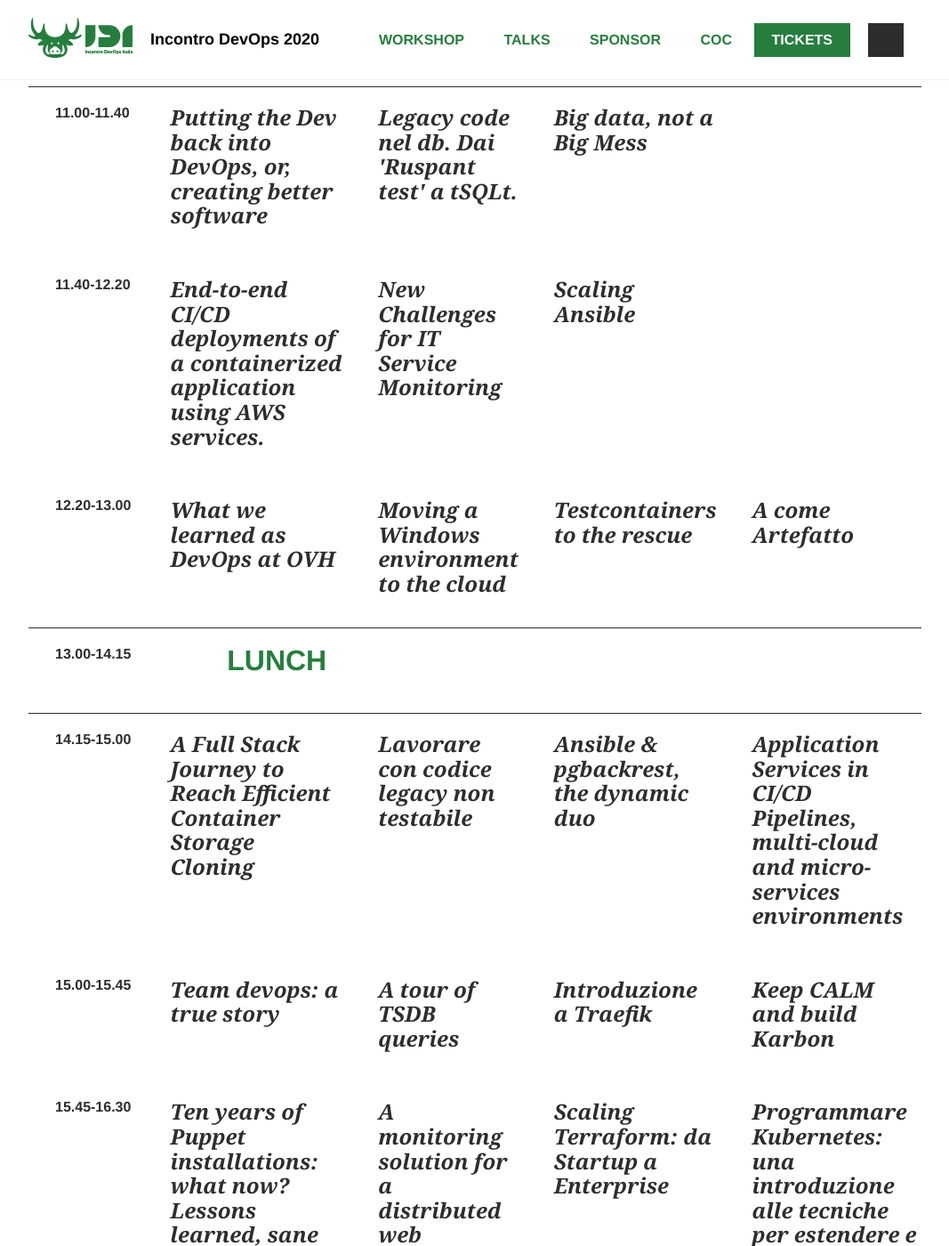
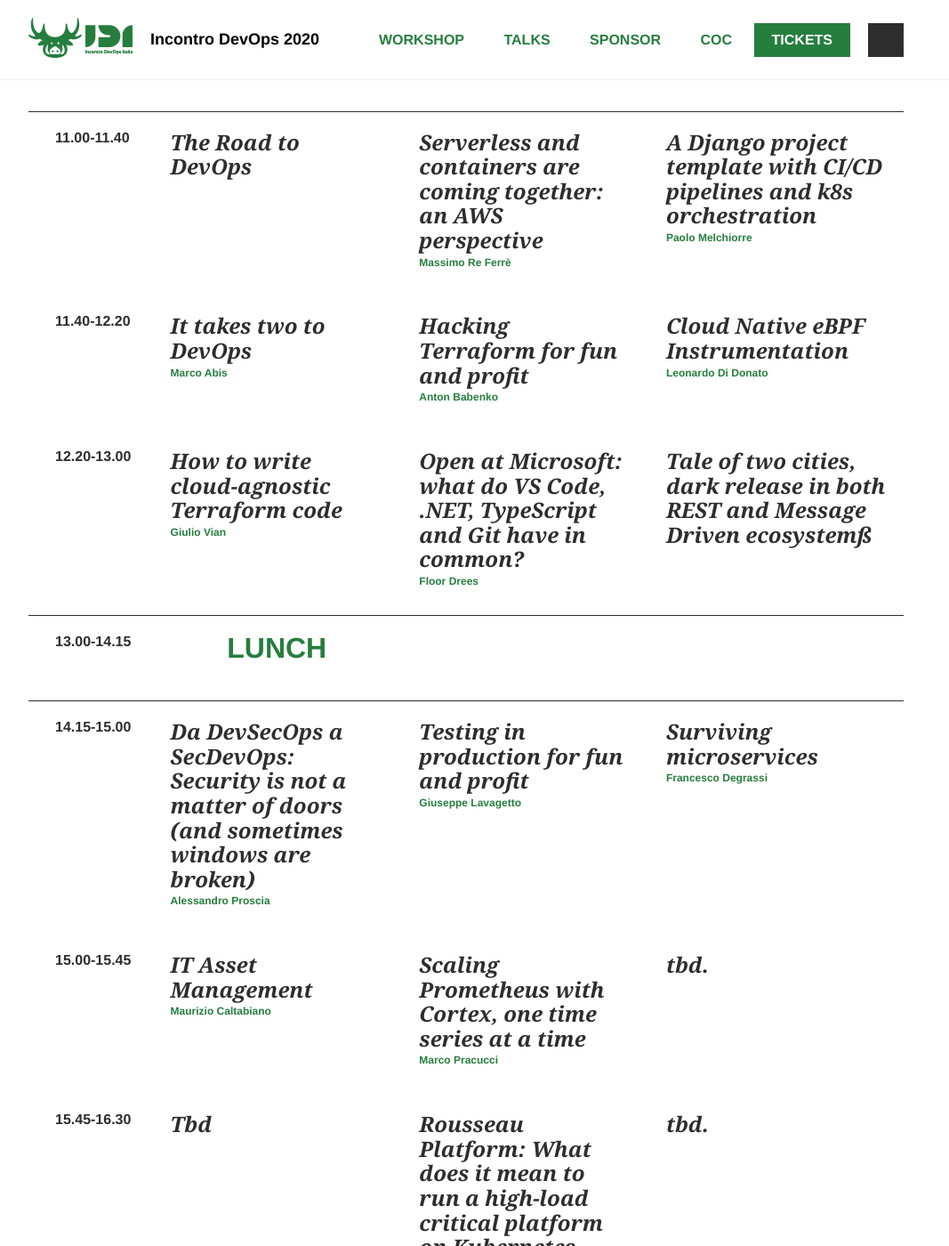
Before and after one commit to giuliatosato/2020.incontrodevops.it, a Jekyll site: the page built from schedule.html, in a window 1280 px wide and 1400 px high, scrolled down 698 px. Shown: the whole window at 89% size, without its empty margins (116-1183 px from the left). Built offline with Jekyll 4.4.1, drawn with Linux system fonts in a browser that asks for light colours; some web fonts are replaced; comment, search, counter and statistics services are not loaded; some of the changed text lies outside the part shown.

Commit message:
schedule

```diff
--- a/schedule.html
+++ b/schedule.html
@@ -4,124 +4,117 @@
 
 <div class="limit limit--top-margin">
 
-  {% include schedule/intro.html date='8 Marzo' %}
+  {% include schedule/intro.html date='6 Marzo' %}
 
-  <div class="schedule" data-dates="03-08">
+  <div class="schedule" data-dates="03-06">
     <table class="schedule__table">
       <thead>
-        {% include schedule/header.html tracks='4' %}
+        {% include schedule/header.html tracks='3' %}
       </thead>
       <tbody>
         {% include schedule/event.html time='9.00-9.30' title='Check-in' fill='true' %}
         {% include schedule/event.html time='9.30-9.40' title='Presentazione' fill='true' %}
-        {% include schedule/talk.html time='9.45-10.40' title='Microservices: when, why and how? Lessons learned at Wikimedia' fill='true' keynote='true' %}
+        {% include schedule/talk.html time='9.45-10.40' title='Inside Hotel California: how the Internet giants dominate through culture and technology' fill='true' keynote='true' %}
         {% include schedule/pause.html time='10.40-11.00' title='Coffee break' icon="coffee" fill='true' %}
 
         <tr>
-          {% include schedule/talk.html time='11.00-11.40' title='Putting the Dev back into DevOps, or, creating better software' %}
-          {% include schedule/talk.html title='Legacy code nel db. Dai \'Ruspant test\' a tSQLt.' %}
-          {% include schedule/talk.html title='Big data, not a Big Mess' %}
+          {% include schedule/talk.html time='11.00-11.40' title='The Road to DevOps' %}
+          {% include schedule/talk.html title='Serverless and containers are coming together: an AWS perspective' %}
+          {% include schedule/talk.html title='A Django project template with CI/CD pipelines and k8s orchestration' %}
         </tr>
 
         <tr>
-          {% include schedule/talk.html time='11.40-12.20' title='End-to-end CI/CD deployments of a containerized application using AWS services.' %}
-          {% include schedule/talk.html title='New Challenges for IT Service Monitoring' %}
-          {% include schedule/talk.html title='Scaling Ansible' %}
+          {% include schedule/talk.html time='11.40-12.20' title='It takes two to DevOps' %}
+          {% include schedule/talk.html title='Hacking Terraform for fun and profit' %}
+          {% include schedule/talk.html title='Cloud Native eBPF Instrumentation' %}
         </tr>
 
         <tr>
-          {% include schedule/talk.html time='12.20-13.00' title='What we learned as DevOps at OVH' %}
-          {% include schedule/talk.html title='Moving a Windows environment to the cloud' %}
-          {% include schedule/talk.html title='Testcontainers to the rescue' %}
-          {% include schedule/talk.html title='A come Artefatto' sponsor='true' %}
+          {% include schedule/talk.html time='12.20-13.00' title='How to write cloud-agnostic Terraform code' %}
+          {% include schedule/talk.html title='Open at Microsoft: what do VS Code, .NET, TypeScript and Git have in common?' %}
+          {% include schedule/talk.html title='Tale of two cities, dark release in both REST and Message Driven ecosystemß' %}
         </tr>
 
         {% include schedule/pause.html time='13.00-14.15' title='Lunch' icon="food" fill='true' %}
 
         <tr>
-          {% include schedule/talk.html  time='14.15-15.00' title='A Full Stack Journey to Reach Efficient Container Storage Cloning' %}
-          {% include schedule/talk.html  title='Lavorare con codice legacy non testabile' %}
-          {% include schedule/talk.html  title='Ansible & pgbackrest, the dynamic duo' %}
-          {% include schedule/talk.html  title='Application Services in CI/CD Pipelines, multi-cloud and micro-services environments' sponsor='true' %}
+          {% include schedule/talk.html  time='14.15-15.00' title='Da DevSecOps a SecDevOps: Security is not a matter of doors (and sometimes windows are broken)' %}
+          {% include schedule/talk.html  title='Testing in production for fun and profit' %}
+          {% include schedule/talk.html  title='Surviving microservices' %}
         </tr>
 
         <tr>
-          {% include schedule/talk.html  time='15.00-15.45' title='Team devops: a true story' %}
-          {% include schedule/talk.html  title='A tour of TSDB queries' %}
-          {% include schedule/talk.html  title='Introduzione a Traefik' %}
-          {% include schedule/talk.html  title='Keep CALM and build Karbon' sponsor='true' %}
+          {% include schedule/talk.html  time='15.00-15.45' title='IT Asset Management' %}
+          {% include schedule/talk.html  title='Scaling Prometheus with Cortex, one time series at a time' %}
+          {% include schedule/talk.html  title='tbd.' %}
         </tr>
 
         <tr>
-          {% include schedule/talk.html time='15.45-16.30' title='Ten years of Puppet installations: what now? Lessons learned, sane suggestions, outlook for the future' %}
-          {% include schedule/talk.html title='A monitoring solution for a distributed web application' %}
-          {% include schedule/talk.html title='Scaling Terraform: da Startup a Enterprise' %}
-          {% include schedule/talk.html title='Programmare Kubernetes: una introduzione alle tecniche per estendere e personalizzare la piattaforma.'  %}
+          {% include schedule/talk.html time='15.45-16.30' title='Tbd' %}
+          {% include schedule/talk.html title='Rousseau Platform: What does it mean to run a high-load critical platform on Kubernetes, while half of the country and national tv is watching you' %}
+          {% include schedule/talk.html title='tbd.' %}
         </tr>
 
         <tr>
-          {% include schedule/talk.html time='16.30-17.15' title='Managing incidents in microservices' %}
-          {% include schedule/talk.html title='Making serverless with servers: offering managed services in the datacenter' %}
-          {% include schedule/talk.html title='eBPF powered Distributed Kubernetes performance analysis' %}
+          {% include schedule/talk.html time='16.30-17.15' title='tbd.' %}
+          {% include schedule/talk.html title='tbd.' %}
+          {% include schedule/talk.html title='Write your own Kubernetes Operator using Ansible' %}
         </tr>
 
         <tr>
-          {% include schedule/talk.html time='17.15-18.00' title='Cloud from outer space Cronache di un sistema in trasformazione' %}
-          {% include schedule/talk.html title='Le 7 sfide da affrontare nella migrazione da monolite a miniservizi' %}
-          {% include schedule/talk.html title='The curious case of Jupyter notebooks as runbooks' %}
+          {% include schedule/talk.html time='17.15-18.00' title='tbd' %}
+          {% include schedule/talk.html title='tbd' %}
+          {% include schedule/talk.html title='tbd' %}
         </tr>
 
       </tbody>
     </table>
   </div>
 
-  <div class="schedule schedule--mobile" data-dates="03-08">
+  <div class="schedule schedule--mobile" data-dates="03-06">
     <table class="schedule__table">
       <thead>
       {% include schedule/header.html track='1' %}
       </thead>
       <tbody>
+
         {% include schedule/event.html time='9.00-9.30' title='Check-in' fill='true' %}
         {% include schedule/event.html time='9.30-9.40' title='Presentazione' fill='true' %}
-
-      <tr>
-        {% include schedule/talk.html time='9.45-10.40' title='Microservices: when, why and how? Lessons learned at Wikimedia' keynote='true' %}
-      </tr>
-
+        {% include schedule/talk.html time='9.45-10.40' title='Inside Hotel California: how the Internet giants dominate through culture and technology' fill='true' keynote='true' %}
         {% include schedule/pause.html time='10.40-11.00' title='Coffee break' icon="coffee" fill='true' %}
 
         <tr>
-        {% include schedule/talk.html time='11.00-11.40' title='Putting the Dev back into DevOps, or, creating better software' %}
+          {% include schedule/talk.html time='11.00-11.40' title='The Road to DevOps' %}
         </tr>
 
         <tr>
-        {% include schedule/talk.html time='11.40-12.20' title='End-to-end CI/CD deployments of a containerized application using AWS services.' %}
+          {% include schedule/talk.html time='11.40-12.20' title='It takes two to DevOps' %}
         </tr>
 
         <tr>
-        {% include schedule/talk.html time='12.20-13.00' title='What we learned as DevOps at OVH' %}
+          {% include schedule/talk.html time='12.20-13.00' title='How to write cloud-agnostic Terraform code' %}
         </tr>
 
         {% include schedule/pause.html time='13.00-14.15' title='Lunch' icon="food" fill='true' %}
 
         <tr>
-        {% include schedule/talk.html  time='14.15-15.00' title='A Full Stack Journey to Reach Efficient Container Storage Cloning' %}
+          {% include schedule/talk.html  time='14.15-15.00' title='Da DevSecOps a SecDevOps: Security is not a matter of doors (and sometimes windows are broken)' %}
         </tr>
 
         <tr>
-        {% include schedule/talk.html  time='15.00-15.45' title='Team devops: a true story' %}
+          {% include schedule/talk.html  time='15.00-15.45' title='IT Asset Management' %}
         </tr>
 
         <tr>
-        {% include schedule/talk.html time='15.45-16.30' title='Ten years of Puppet installations: what now? Lessons learned, sane suggestions, outlook for the future' %}
+          {% include schedule/talk.html time='15.45-16.30' title='Tbd' %}
         </tr>
 
         <tr>
-        {% include schedule/talk.html time='16.30-17.15' title='Managing incidents in microservices' %}
+          {% include schedule/talk.html time='16.30-17.15' title='tbd.' %}
         </tr>
 
         <tr>
-        {% include schedule/talk.html time='17.15-18.00' title='Cloud from outer space Cronache di un sistema in trasformazione' %}
+          {% include schedule/talk.html time='17.15-18.00' title='tbd' %}
         </tr>
 
 
@@ -129,7 +122,7 @@
     </table>
   </div>
 
-  <div class="schedule schedule--mobile" data-dates="03-08">
+  <div class="schedule schedule--mobile" data-dates="03-06">
     <table class="schedule__table">
       <thead>
         {% include schedule/header.html track='2' %}
@@ -137,52 +130,50 @@
       <tbody>
         {% include schedule/event.html time='9.00-9.30' title='Check-in' fill='true' %}
         {% include schedule/event.html time='9.30-9.40' title='Presentazione' fill='true' %}
-
-      <tr>
-        {% include schedule/talk.html time='9.45-10.40' title='Microservices: when, why and how? Lessons learned at Wikimedia' keynote='true' %}
-      </tr>
-
+        {% include schedule/talk.html time='9.45-10.40' title='Inside Hotel California: how the Internet giants dominate through culture and technology' fill='true' keynote='true' %}
         {% include schedule/pause.html time='10.40-11.00' title='Coffee break' icon="coffee" fill='true' %}
 
         <tr>
-        {% include schedule/talk.html time='11.00-11.40' title='Legacy code nel db. Dai \'Ruspant test\' a tSQLt' %}
+          {% include schedule/talk.html time='11.00-11.40' title='Serverless and containers are coming together: an AWS perspective' %}
         </tr>
 
         <tr>
-        {% include schedule/talk.html time='11.40-12.20' title='New Challenges for IT Service Monitoring' %}
+          {% include schedule/talk.html time='11.40-12.20'  title='Hacking Terraform for fun and profit' %}
         </tr>
 
         <tr>
-        {% include schedule/talk.html time='12.20-13.00' title='Moving a Windows environment to the cloud' %}
+          {% include schedule/talk.html time='12.20-13.00' title='Open at Microsoft: what do VS Code, .NET, TypeScript and Git have in common?' %}
         </tr>
 
         {% include schedule/pause.html time='13.00-14.15' title='Lunch' icon="food" fill='true' %}
 
         <tr>
-        {% include schedule/talk.html  time='14.15-15.00' title='Lavorare con codice legacy non testabile' %}
+          {% include schedule/talk.html  time='14.15-15.00' title='Testing in production for fun and profit' %}
         </tr>
 
         <tr>
-        {% include schedule/talk.html  time='15.00-15.45' title='A tour of TSDB queries' %}
+          {% include schedule/talk.html  time='15.00-15.45' title='Scaling Prometheus with Cortex, one time series at a time' %}
         </tr>
 
         <tr>
-        {% include schedule/talk.html time='15.45-16.30' title='A monitoring solution for a distributed web application' %}
+          {% include schedule/talk.html time='15.45-16.30' title='Rousseau Platform: What does it mean to run a high-load critical platform on Kubernetes, while half of the country and national tv is watching you' %}
         </tr>
 
         <tr>
-        {% include schedule/talk.html time='16.30-17.15' title='Making serverless with servers: offering managed services in the datacenter' %}
+          {% include schedule/talk.html time='16.30-17.15' title='tbd.' %}
         </tr>
 
         <tr>
-        {% include schedule/talk.html time='17.15-18.00' title='Le 7 sfide da affrontare nella migrazione da monolite a miniservizi' %}
+          {% include schedule/talk.html time='17.15-18.00' title='tbd' %}
         </tr>
+
+
       </tbody>
     </table>
   </div>
 
 
-  <div class="schedule schedule--mobile" data-dates="03-08">
+  <div class="schedule schedule--mobile" data-dates="03-06">
     <table class="schedule__table">
       <thead>
       {% include schedule/header.html track='3' %}
@@ -190,84 +181,50 @@
       <tbody>
         {% include schedule/event.html time='9.00-9.30' title='Check-in' fill='true' %}
         {% include schedule/event.html time='9.30-9.40' title='Presentazione' fill='true' %}
-
-      <tr>
-        {% include schedule/talk.html time='9.45-10.40' title='Microservices: when, why and how? Lessons learned at Wikimedia' keynote='true' %}
-      </tr>
-
+        {% include schedule/talk.html time='9.45-10.40' title='Inside Hotel California: how the Internet giants dominate through culture and technology' fill='true' keynote='true' %}
         {% include schedule/pause.html time='10.40-11.00' title='Coffee break' icon="coffee" fill='true' %}
 
         <tr>
-        {% include schedule/talk.html time='11.00-11.40' title='Big data, not a Big Mess' %}
+          {% include schedule/talk.html time='11.00-11.40' ttitle='A Django project template with CI/CD pipelines and k8s orchestration' %}
         </tr>
 
         <tr>
-        {% include schedule/talk.html time='11.40-12.20' title='Scaling Ansible' %}
+          {% include schedule/talk.html time='11.40-12.20' title='Cloud Native eBPF Instrumentation' %}
         </tr>
 
         <tr>
-        {% include schedule/talk.html time='12.20-13.00' title='Testcontainers to the rescue' %}
+          {% include schedule/talk.html time='12.20-13.00' title='Tale of two cities, dark release in both REST and Message Driven ecosystemß' %}
         </tr>
 
         {% include schedule/pause.html time='13.00-14.15' title='Lunch' icon="food" fill='true' %}
 
         <tr>
-        {% include schedule/talk.html  time='14.15-15.00' title='Ansible & pgbackrest, the dynamic duo' %}
+          {% include schedule/talk.html  time='14.15-15.00' title='Surviving microservices' %}
         </tr>
 
         <tr>
-        {% include schedule/talk.html  time='15.00-15.45' title='Introduzione a Traefik' %}
+          {% include schedule/talk.html  time='15.00-15.45' title='tbd.' %}
         </tr>
 
         <tr>
-        {% include schedule/talk.html time='15.45-16.30' title='Scaling Terraform: da Startup a Enterprise' %}
+          {% include schedule/talk.html time='15.45-16.30' title='Tbd' %}
         </tr>
 
         <tr>
-        {% include schedule/talk.html time='16.30-17.15' title='eBPF powered Distributed Kubernetes performance analysis' %}
+          {% include schedule/talk.html time='16.30-17.15' title='Write your own Kubernetes Operator using Ansible' %}
         </tr>
 
         <tr>
-        {% include schedule/talk.html time='17.15-18.00' title='The curious case of Jupyter notebooks as runbooks' %}
+          {% include schedule/talk.html time='17.15-18.00' title='tbd' %}
         </tr>
+
 
       </tbody>
     </table>
   </div>
 
 
-  <div class="schedule schedule--mobile" data-dates="03-08">
-    <table class="schedule__table">
-      <thead>
-      {% include schedule/header.html track='4' %}
-      </thead>
-      <tbody>
 
-      <tr>
-        {% include schedule/talk.html time='11.00-12.20' title='t.b.d.' %}
-      </tr>
-
-      <tr>
-        {% include schedule/talk.html time='12.20-13.00' title='A come Artefatto' sponsor='true' %}
-      </tr>
-
-      {% include schedule/pause.html time='13.00-14.15' title='Lunch' icon="food" fill='true' %}
-
-      <tr>
-        {% include schedule/talk.html  time='14.15-15.00' title='Application Services in CI/CD Pipelines, multi-cloud and micro-services environments' sponsor='true' %}
-      </tr>
-
-      <tr>
-        {% include schedule/talk.html  time='15.00-15.45' title='Keep CALM and build Karbon' sponsor='true' %}
-      </tr>
-
-      <tr>
-        {% include schedule/talk.html time='15.45-16.30' title='Programmare Kubernetes: una introduzione alle tecniche per estendere e personalizzare la piattaforma.'  %}
-      </tr>
-
-      </tbody>
-    </table>
-  </div>
 </div>
 
 {% include index/newsletter.html %}
```
Lines whose indentation alone changed are shown as unchanged.
